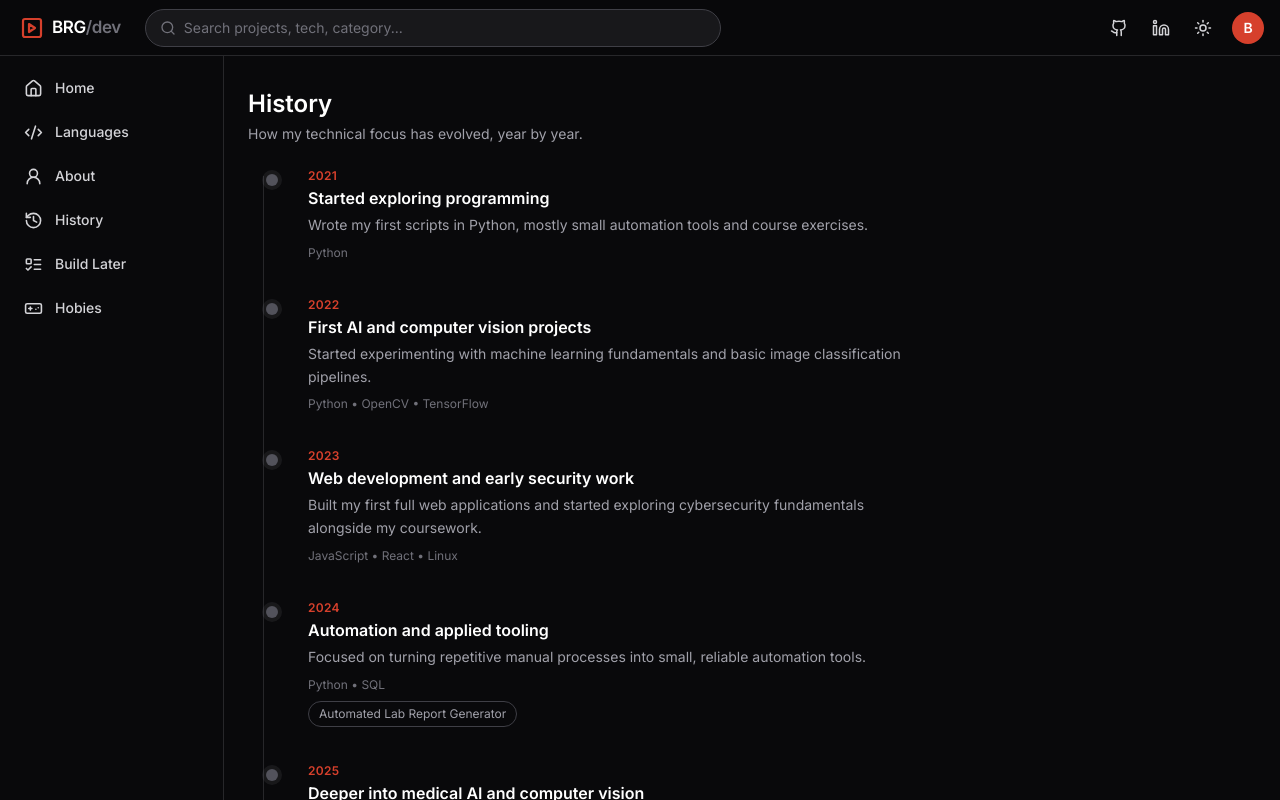
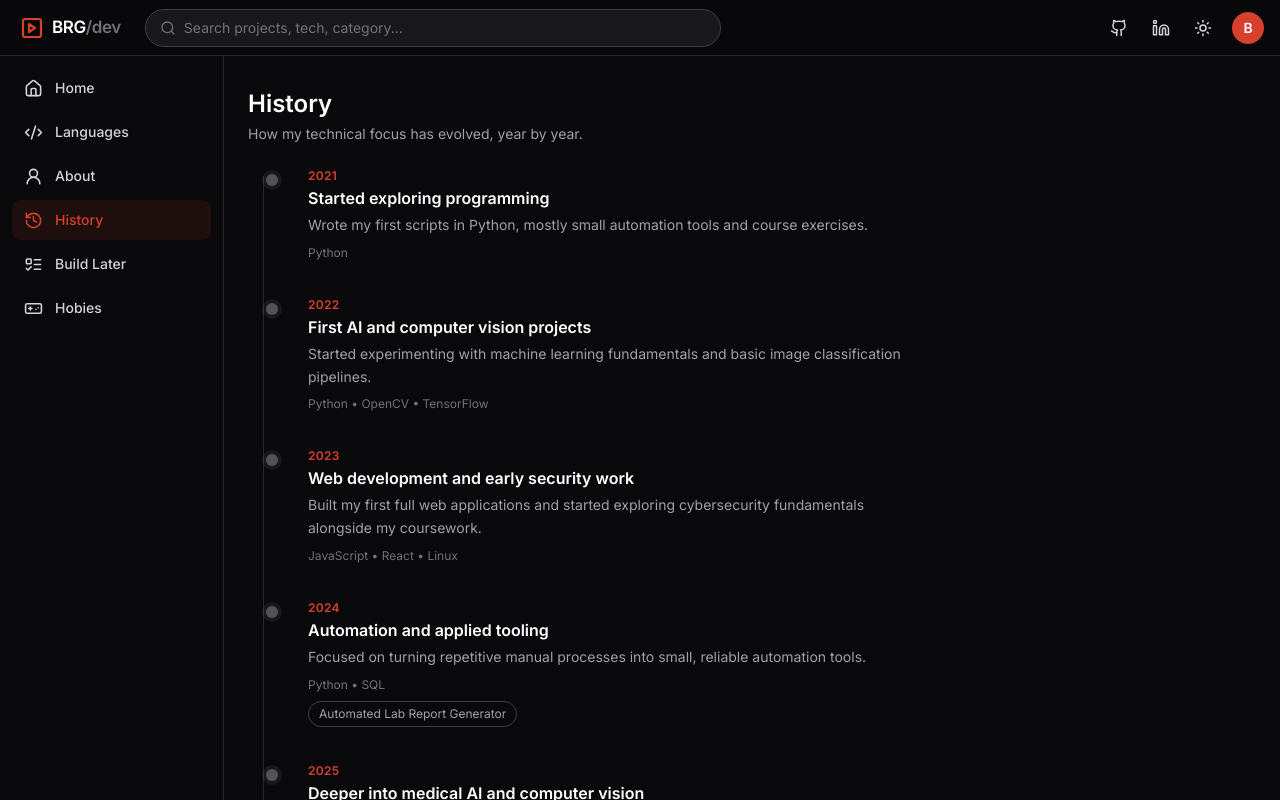
Before and after one commit to BRGOKA/PortfolioTube, a React (Vite) app: page /portfoliotube/history in a window 1280 px wide. Shown: the top 800 px of the page. Built offline with nearby package versions, Linux system fonts and the light colour scheme.

Commit message:
more fixes, hope this will fix it

```diff
--- a/src/App.jsx
+++ b/src/App.jsx
@@ -31,16 +31,16 @@ export default function App() {
         <main className="min-w-0 flex-1">
           <ScrollToTop />
           <Routes>
-            <Route path="/PortfolioTube" element={<Home search={search} />} />
-            <Route path="PortfolioTube/languages" element={<Languages />} />
-            <Route path="PortfolioTube/about" element={<About />} />
-            <Route path="PortfolioTube/history" element={<History />} />
-            <Route path="PortfolioTube/build-later" element={<BuildLater />} />
+            <Route path="/portfoliotube" element={<Home search={search} />} />
+            <Route path="portfoliotube/languages" element={<Languages />} />
+            <Route path="portfoliotube/about" element={<About />} />
+            <Route path="portfoliotube/history" element={<History />} />
+            <Route path="portfoliotube/build-later" element={<BuildLater />} />
             <Route
-              path="PortfolioTube/projects/:id"
+              path="portfoliotube/projects/:id"
               element={<ProjectPage />}
             />
-            <Route path="PortfolioTube/hobies" element={<Hobies />} />
+            <Route path="portfoliotube/hobies" element={<Hobies />} />
           </Routes>
         </main>
       </div>
--- a/src/components/Header.jsx
+++ b/src/components/Header.jsx
@@ -25,7 +25,7 @@ export default function Header({ search, onSearchChange, onMenuClick }) {
       </button>
 
       <Link
-        to="/"
+        to="/portfoliotube"
         className="flex shrink-0 items-center gap-2 rounded-md px-1 py-1 text-zinc-900 dark:text-white"
       >
         <PlaySquare className="text-ember-500" size={24} strokeWidth={2.2} />
--- a/src/components/HobbyCard.jsx
+++ b/src/components/HobbyCard.jsx
@@ -45,7 +45,7 @@ export default function HobbyCard({ hobby }) {
             {linkedProjects.map((p) => (
               <Link
                 key={p.id}
-                to={`/projects/${p.id}`}
+                to={`/portfoliotube/projects/${p.id}`}
                 className="rounded-full border border-zinc-200 px-2.5 py-1 text-xs text-zinc-600 hover:border-ember-500 hover:text-ember-500 dark:border-zinc-700 dark:text-zinc-400"
               >
                 {p.title}
--- a/src/components/ProjectCard.jsx
+++ b/src/components/ProjectCard.jsx
@@ -14,7 +14,7 @@ export default function ProjectCard({ project }) {
 
   return (
     <Link
-      to={`/projects/${id}`}
+      to={`/portfoliotube/projects/${id}`}
       className="group hover:scale-105 transition ease-in-out block rounded-lg focus-visible:outline-none"
       aria-label={`View project: ${title}`}
     >
--- a/src/components/Sidebar.jsx
+++ b/src/components/Sidebar.jsx
@@ -10,12 +10,12 @@ import {
 } from "lucide-react";
 
 const navItems = [
-  { to: "/", label: "Home", icon: Home, end: true },
-  { to: "/languages", label: "Languages", icon: Code2 },
-  { to: "/about", label: "About", icon: UserRound },
-  { to: "/history", label: "History", icon: History },
-  { to: "/build-later", label: "Build Later", icon: ListTodo },
-  { to: "/hobies", label: "Hobies", icon: Gamepad },
+  { to: "/portfoliotube", label: "Home", icon: Home, end: true },
+  { to: "/portfoliotube/languages", label: "Languages", icon: Code2 },
+  { to: "/portfoliotube/about", label: "About", icon: UserRound },
+  { to: "/portfoliotube/history", label: "History", icon: History },
+  { to: "/portfoliotube/build-later", label: "Build Later", icon: ListTodo },
+  { to: "/portfoliotube/hobies", label: "Hobies", icon: Gamepad },
 ];
 
 function NavItems({ onNavigate }) {
--- a/src/components/TimelineItem.jsx
+++ b/src/components/TimelineItem.jsx
@@ -38,7 +38,7 @@ export default function TimelineItem({ entry, highlight }) {
             {linkedProjects.map((p) => (
               <Link
                 key={p.id}
-                to={`/projects/${p.id}`}
+                to={`/portfoliotube/projects/${p.id}`}
                 className="rounded-full border border-zinc-200 px-2.5 py-1 text-xs text-zinc-600 hover:border-ember-500 hover:text-ember-500 dark:border-zinc-700 dark:text-zinc-400"
               >
                 {p.title}
--- a/src/pages/Home.jsx
+++ b/src/pages/Home.jsx
@@ -153,7 +153,7 @@ export default function Home({ search }) {
               actually built, not a tutorial follow-along.
             </p>
             <Link
-              to="/about"
+              to="/portfoliotube/about"
               className="mt-3 inline-flex items-center gap-1 text-sm font-medium text-ember-500 hover:underline"
             >
               Read more about me <ArrowRight size={14} />
--- a/src/pages/ProjectPage.jsx
+++ b/src/pages/ProjectPage.jsx
@@ -27,7 +27,7 @@ export default function ProjectPage() {
   return (
     <PageContainer>
       <Link
-        to="/"
+        to="/portfoliotube"
         className="mb-4 inline-flex items-center gap-1.5 text-sm font-medium text-zinc-500 hover:text-ember-500 dark:text-zinc-400"
       >
         <ArrowLeft size={16} /> Back to projects
```
